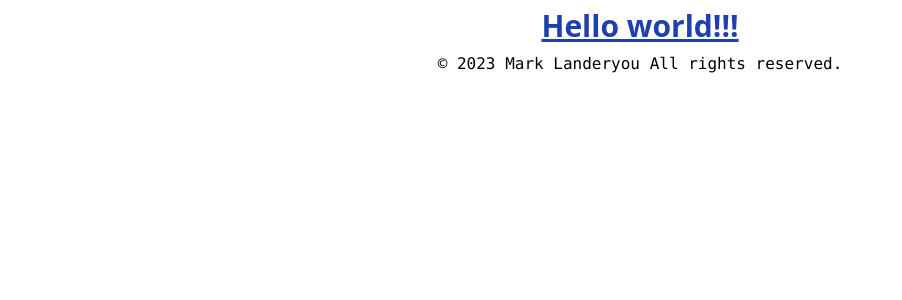
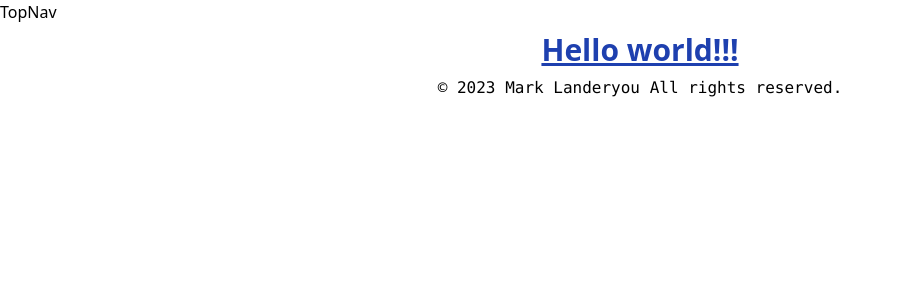
Before and after one commit to samurai71/my-personal-portfolio, a Next.js app: page / in a window 1280 px wide. Shown: the top 300 px of the page, without its empty margins (0-902 px from the left). Built offline with nearby package versions, Linux system fonts and the light colour scheme.

Commit message:
feat: added a topnav component

```diff
--- /dev/null
+++ b/app/components/TopNav.jsx
@@ -0,0 +1,7 @@
+import React from "react";
+
+function TopNav() {
+  return <div>TopNav</div>;
+}
+
+export default TopNav;
--- a/app/layout.tsx
+++ b/app/layout.tsx
@@ -1,5 +1,6 @@
 import "./globals.css";
 import Footer from "./components/Footer";
+import TopNav from "./components/TopNav";
 
 export default function RootLayout({
   children,
@@ -14,7 +15,9 @@ export default function RootLayout({
       */}
       <head />
       <body>
-        {children}
+        <TopNav />
+        <main>{children}</main>
+
         <Footer />
       </body>
     </html>
```
